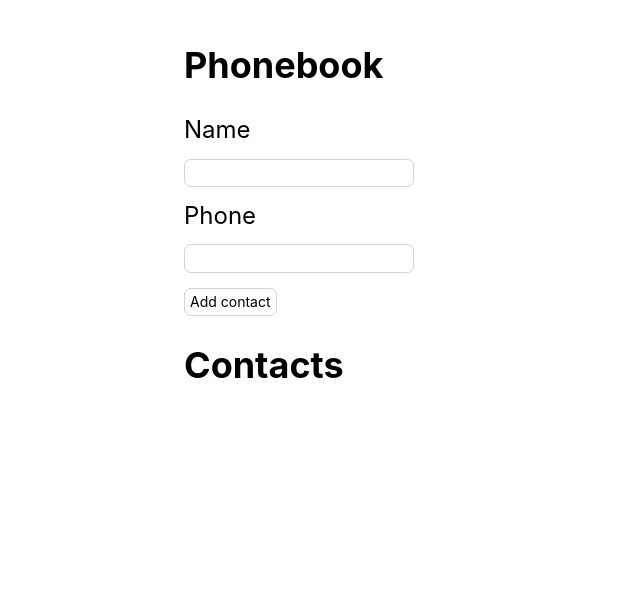
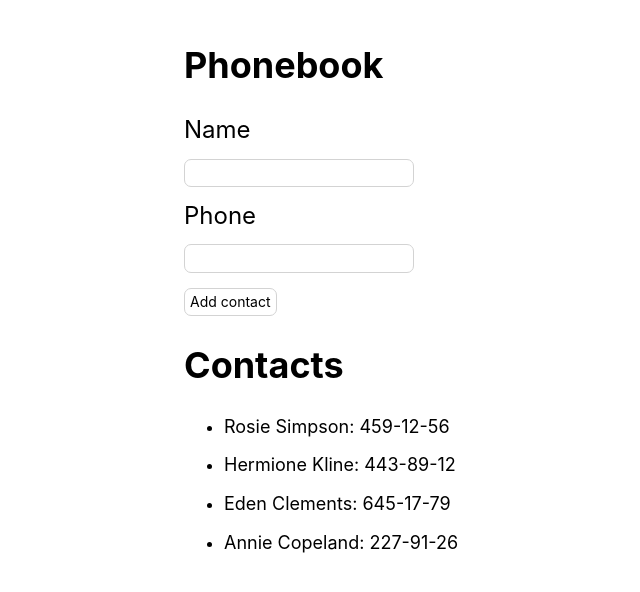
Before and after one commit to biggujo/goit-react-hw-07, a React (Create React App) app: page / in a window 1280 px wide. Shown: the top 592 px of the page, without its empty margins (97-737 px from the left). Built offline with nearby package versions, Linux system fonts and the light colour scheme.

Commit message:
Add default example contacts

```diff
--- a/src/components/App/App.jsx
+++ b/src/components/App/App.jsx
@@ -8,7 +8,28 @@ import { toast, Toaster } from 'react-hot-toast';
 
 class App extends Component {
   state = {
-    contacts: [],
+    contacts: [
+      {
+        id: 'id-1',
+        name: 'Rosie Simpson',
+        phone: '459-12-56',
+      },
+      {
+        id: 'id-2',
+        name: 'Hermione Kline',
+        phone: '443-89-12',
+      },
+      {
+        id: 'id-3',
+        name: 'Eden Clements',
+        phone: '645-17-79',
+      },
+      {
+        id: 'id-4',
+        name: 'Annie Copeland',
+        phone: '227-91-26',
+      },
+    ],
     name: '',
     phone: '',
   };
@@ -68,11 +89,11 @@ class App extends Component {
     this.setState((prevState) => {
       return {
         contacts: [
-          ...prevState.contacts,
           {
             name: prevState.name,
             phone: prevState.phone,
           },
+          ...prevState.contacts,
         ],
       };
     });
```
